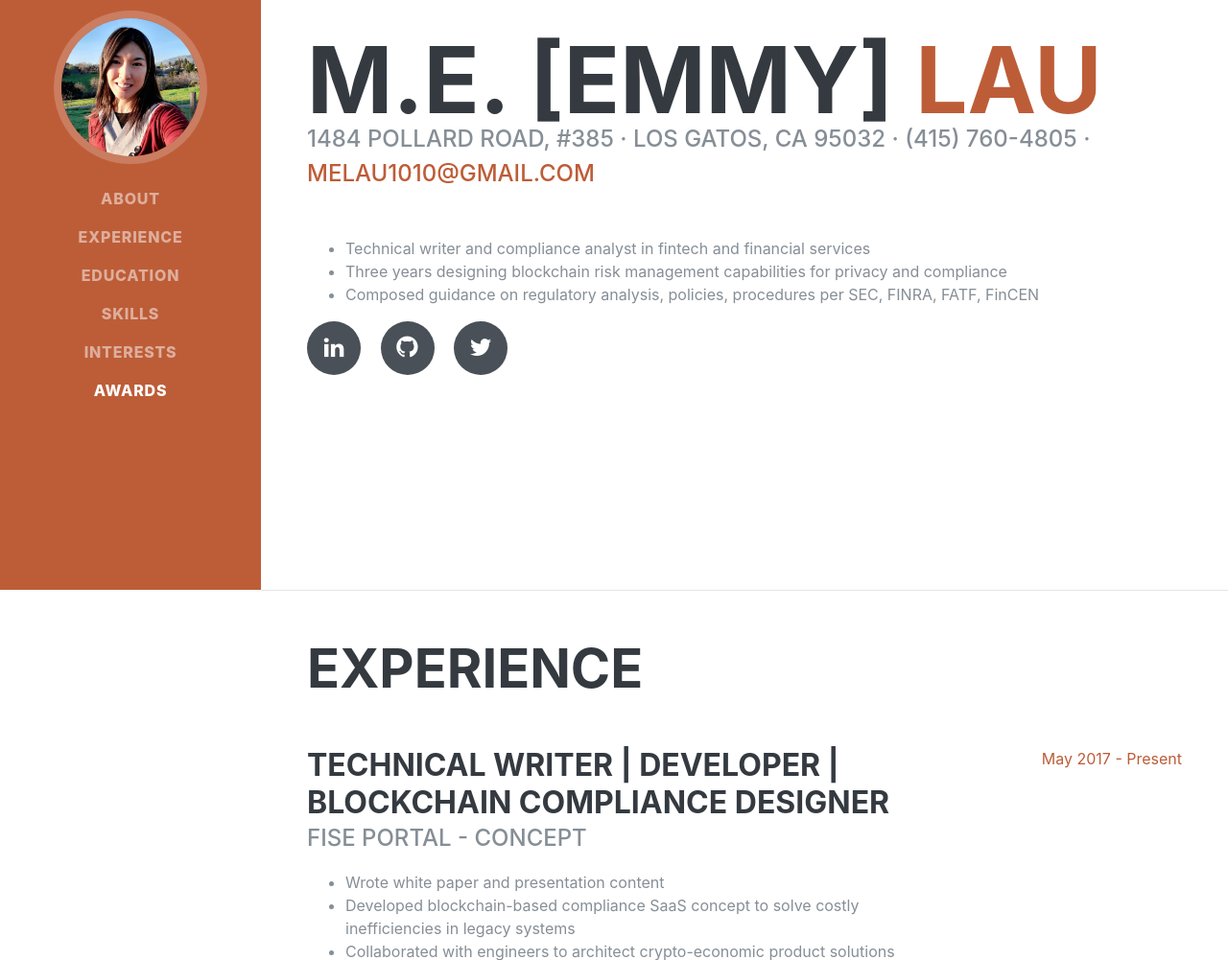
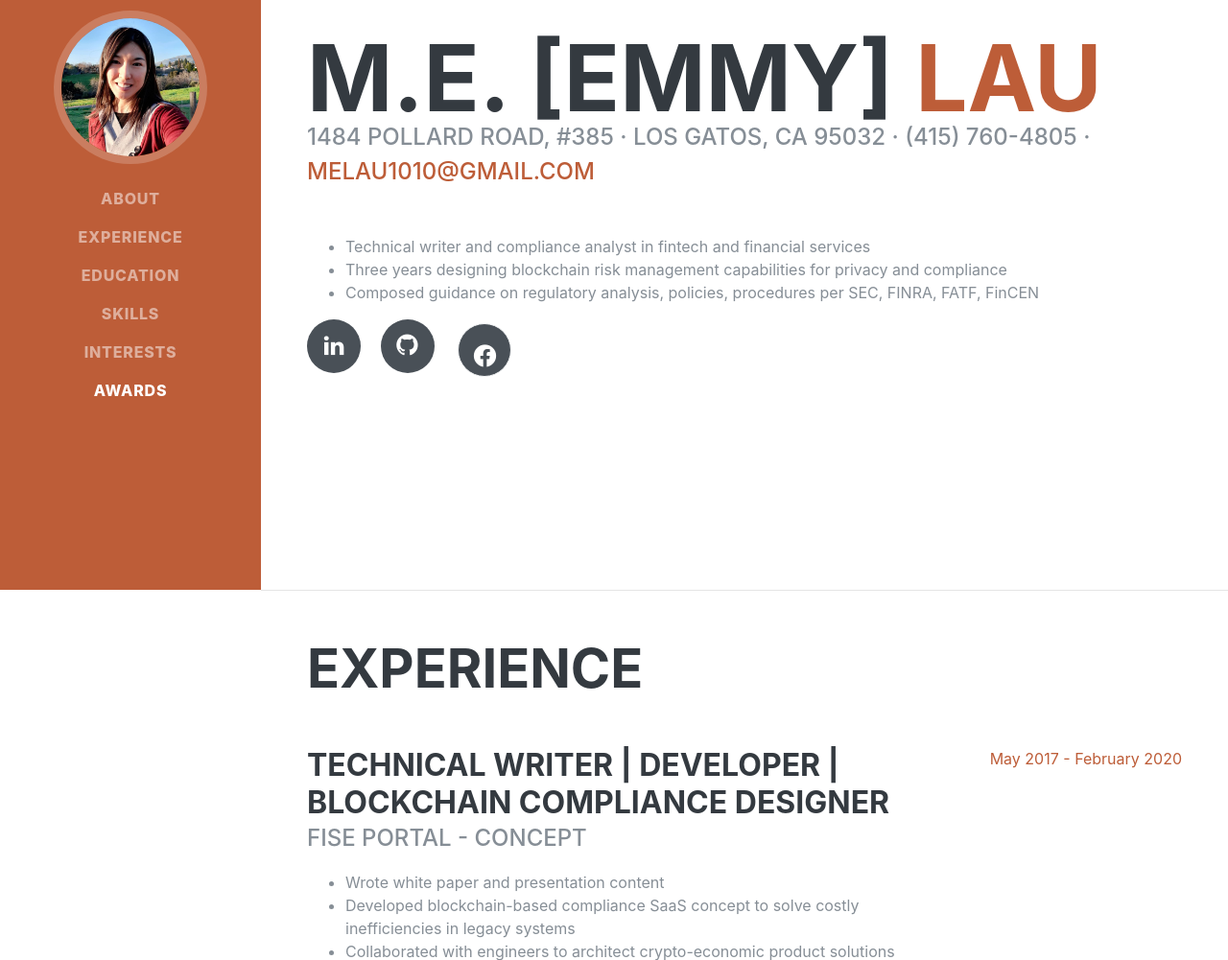
Before and after one commit to melau1010/work_info, a website: page index.html in a window 1280 px wide. Shown: the part 185-1186 px from the top of the page at 96% size. Drawn offline with nearby package versions, Linux system fonts and the light colour scheme; files that its build step writes are made by us from their sources; files whose address does not match are found by name; a web font is replaced by a local one.

Commit message:
Update index.html

```diff
--- a/index.html
+++ b/index.html
@@ -86,9 +86,9 @@
           <a target="_blank" href="https://github.com/melau1010">
             <i alignment-baseline="baseline" class="fa fa-github" style="font-size:26px;color:white"></i>
           </a>
-          <a target="_blank" href="https://twitter.com/FISE_Portal">
-            <i alignment-baseline="baseline" class="fa fa-twitter" style="font-size:25px;color:white"></i>
-          </a>
+          <a class="btn btn-outline-light btn-social mx-1" href="https://www.facebook.com/emmywriter/?ref=br_rs" target="_blank">
+            <i class="fab fa-fw fa-facebook-f"></i>
+            </a>
 
         </div>
       </div>
@@ -115,7 +115,7 @@
               </p>
               </div>
           <div class="resume-date text-md-right">
-            <span class="text-primary">May 2017 - Present</span>
+            <span class="text-primary">May 2017 - February 2020</span>
           </div>
         </div>
 
```
